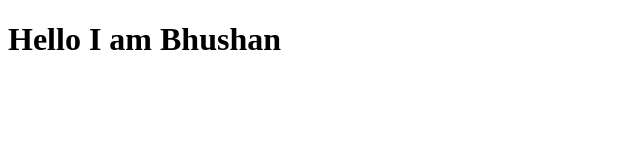
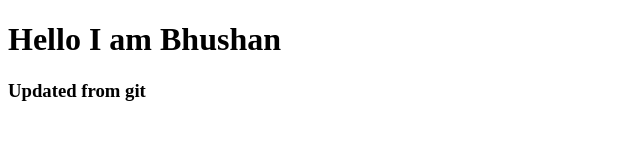
Before and after one commit to Bhushanbhoye32/Bhushan-AngularJS, a plain HTML site: page index.html in a window 1280 px wide. Shown: the whole page, without its empty margins (0-640 px from the left). Drawn offline with Linux system fonts and the light colour scheme.

Commit message:
Update index.html

```diff
--- a/index.html
+++ b/index.html
@@ -7,5 +7,6 @@
 </head>
 <body>
     <h1>Hello I am Bhushan</h1>
+    <h3>Updated from git</h3>
 </body>
 </html>
```
